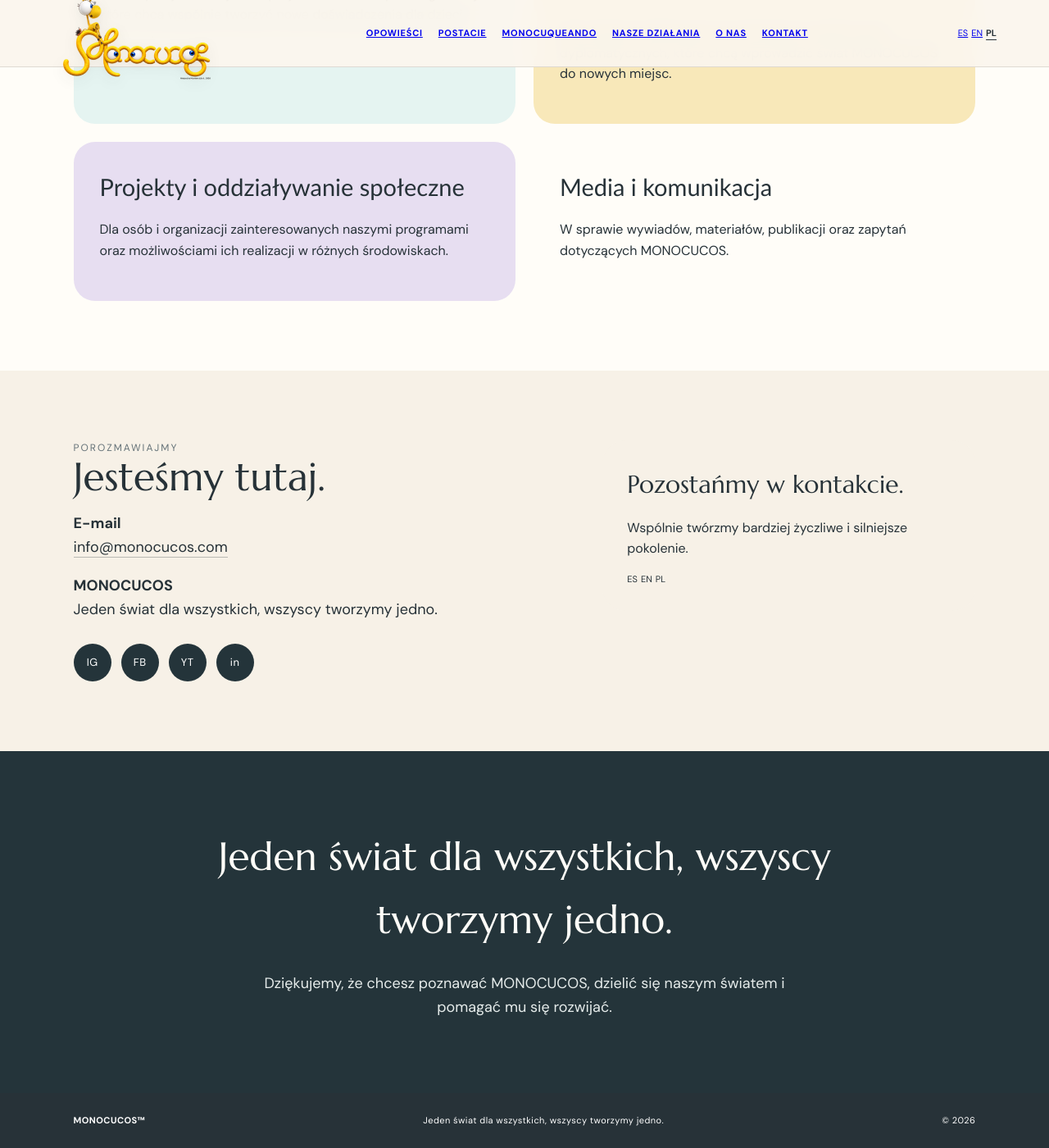
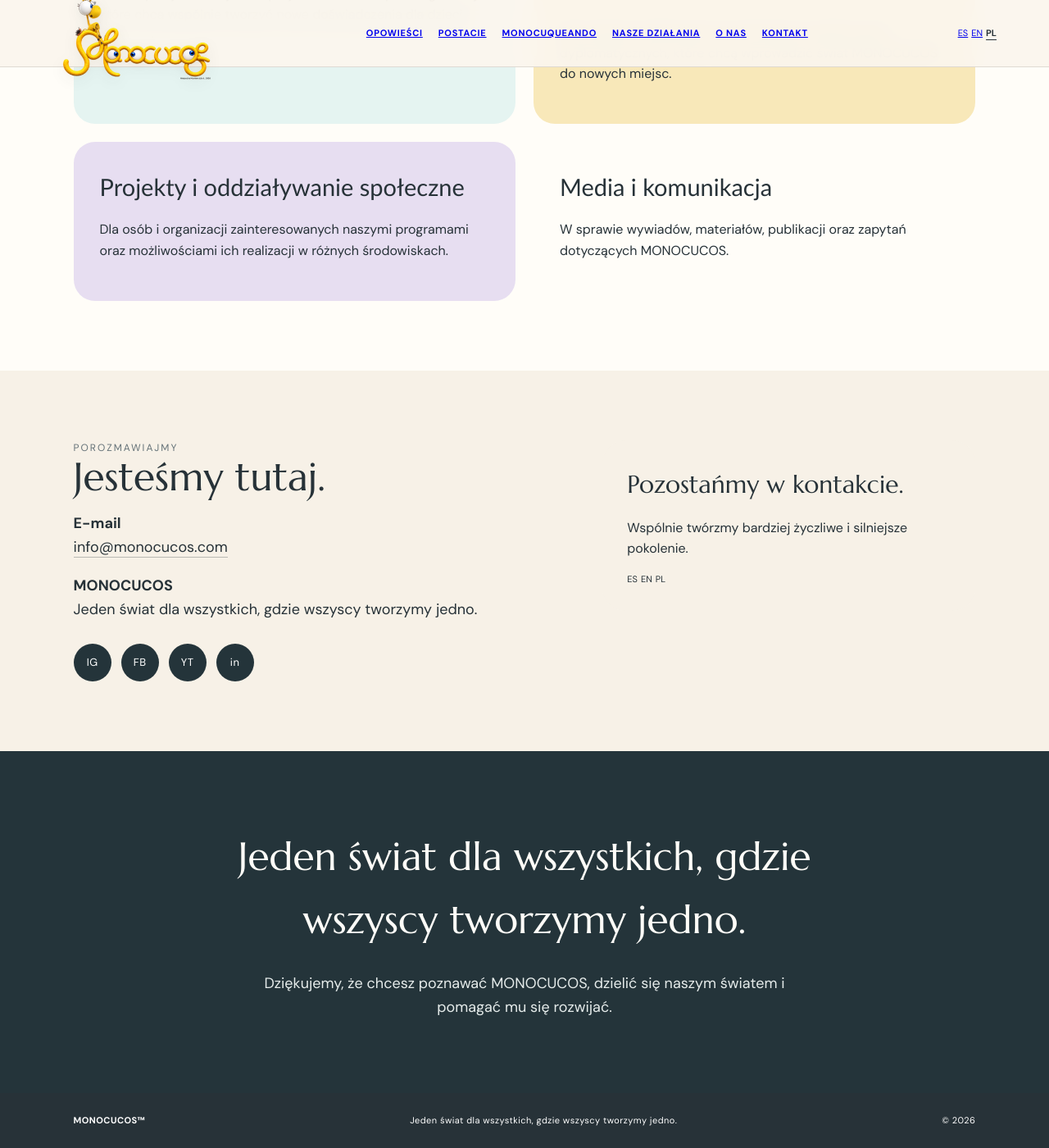
Before and after one commit to MonocucosTM/Monocucos, a Jekyll site: the page built from contact-pl-preview.html, in a window 1280 px wide and 1400 px high, scrolled down 1133 px. Shown: the whole window at 82% size. Built offline with Jekyll 4.4.1, drawn with Linux system fonts in a browser that asks for light colours.

Commit message:
Polish native review: refine slogan, territories phrase and inclusion labels

```diff
--- a/contact-pl-preview.html
+++ b/contact-pl-preview.html
@@ -226,12 +226,12 @@ header nav a:hover{
 <main>
 <section class="hero"><div><div class="eyebrow">KONTAKT</div><h1>Porozmawiajmy o <span>MONOCUCOS.</span></h1><p class="lead">Jeśli chcesz lepiej poznać nasz projekt, nawiązać współpracę, zaprosić MONOCUCOS do swojej społeczności lub po prostu z nami porozmawiać, jesteś we właściwym miejscu.</p><p class="tagline">Dobrymi pomysłami warto się dzielić, bo dzięki temu mogą się rozwijać.</p></div><div class="art"><img src="assets/img/contactoOf.png" alt="Ali i Papush w biurze MONOCUCOS" class="contacto-ilustracion"></div></section>
 <section class="section white"><div class="eyebrow">ZNAJDŹ SWOJĄ DROGĘ</div><h2>Jest wiele sposobów, by do nas dołączyć.</h2><div class="grid"><div class="card"><h3>Partnerstwa i współpraca</h3><p>Dla instytucji, fundacji, firm, projektów kulturalnych i organizacji, które chcą wspólnie tworzyć nowe doświadczenia dla dzieci.</p></div><div class="card"><h3>MONOCUCOS W SPOŁECZNOŚCIACH</h3><p>Dla inicjatyw edukacyjnych, kulturalnych, społecznych i dyplomatycznych, które chcą wprowadzić świat MONOCUCOS do nowych miejsc.</p></div><div class="card"><h3>Projekty i oddziaływanie społeczne</h3><p>Dla osób i organizacji zainteresowanych naszymi programami oraz możliwościami ich realizacji w różnych środowiskach.</p></div><div class="card"><h3>Media i komunikacja</h3><p>W sprawie wywiadów, materiałów, publikacji oraz zapytań dotyczących MONOCUCOS.</p></div></div></section>
-<section class="section"><div class="contactbox"><div><div class="eyebrow">POROZMAWIAJMY</div><h2>Jesteśmy tutaj.</h2><div class="details"><p><strong>E-mail</strong><br><a href="mailto:info@monocucos.com">info@monocucos.com</a></p><p><strong>MONOCUCOS</strong><br>Jeden świat dla wszystkich, wszyscy tworzymy jedno.</p></div><div class="social"><a href="https://www.instagram.com/losmonocucos/" target="_blank" rel="noopener noreferrer" aria-label="Instagram">IG</a><a href="https://www.facebook.com/monocucos/" target="_blank" rel="noopener noreferrer" aria-label="Facebook">FB</a>
+<section class="section"><div class="contactbox"><div><div class="eyebrow">POROZMAWIAJMY</div><h2>Jesteśmy tutaj.</h2><div class="details"><p><strong>E-mail</strong><br><a href="mailto:info@monocucos.com">info@monocucos.com</a></p><p><strong>MONOCUCOS</strong><br>Jeden świat dla wszystkich, gdzie wszyscy tworzymy jedno.</p></div><div class="social"><a href="https://www.instagram.com/losmonocucos/" target="_blank" rel="noopener noreferrer" aria-label="Instagram">IG</a><a href="https://www.facebook.com/monocucos/" target="_blank" rel="noopener noreferrer" aria-label="Facebook">FB</a>
 <a href="https://www.youtube.com/@monocucos6196/featured" target="_blank" rel="noopener noreferrer" aria-label="YouTube">YT</a>
 <a href="https://www.linkedin.com/company/80557217/" target="_blank" rel="noopener noreferrer" aria-label="LinkedIn">in</a></div></div><div class="note"><h3>Pozostańmy w kontakcie.</h3><p>Wspólnie twórzmy bardziej życzliwe i silniejsze pokolenie.</p><div class="languages"><span>ES</span><span>EN</span><span>PL</span></div></div></div></section>
-<section class="closing"><h2>Jeden świat dla wszystkich, wszyscy tworzymy jedno.</h2><p>Dziękujemy, że chcesz poznawać MONOCUCOS, dzielić się naszym światem i pomagać mu się rozwijać.</p>
+<section class="closing"><h2>Jeden świat dla wszystkich, gdzie wszyscy tworzymy jedno.</h2><p>Dziękujemy, że chcesz poznawać MONOCUCOS, dzielić się naszym światem i pomagać mu się rozwijać.</p>
   </section></main>
-<footer><strong>MONOCUCOS™</strong><span>Jeden świat dla wszystkich, wszyscy tworzymy jedno.</span><span>© 2026</span>
+<footer><strong>MONOCUCOS™</strong><span>Jeden świat dla wszystkich, gdzie wszyscy tworzymy jedno.</span><span>© 2026</span>
 </footer>
 <script>
 const menuIcon = document.querySelector('.mobile-menu-icon');
```
